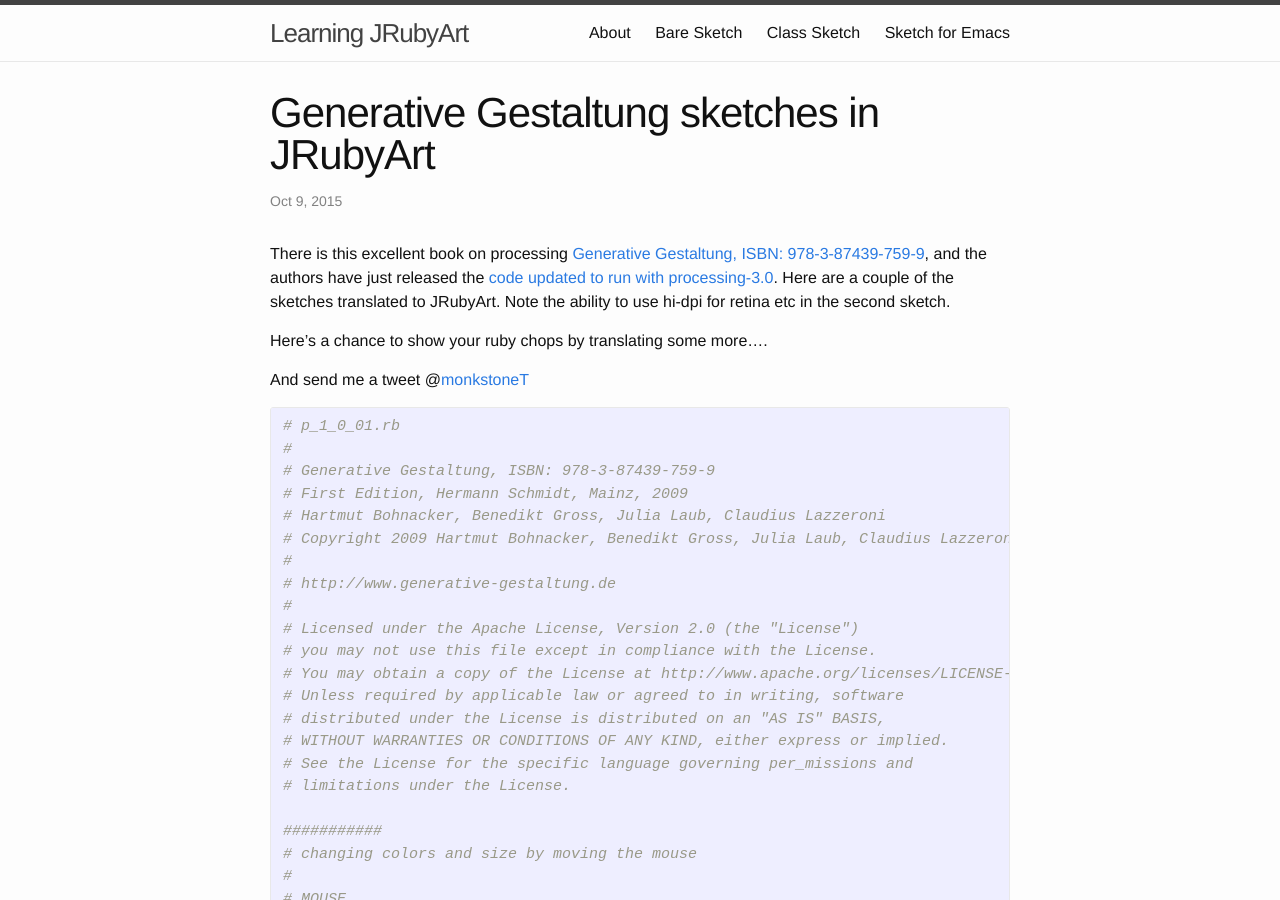
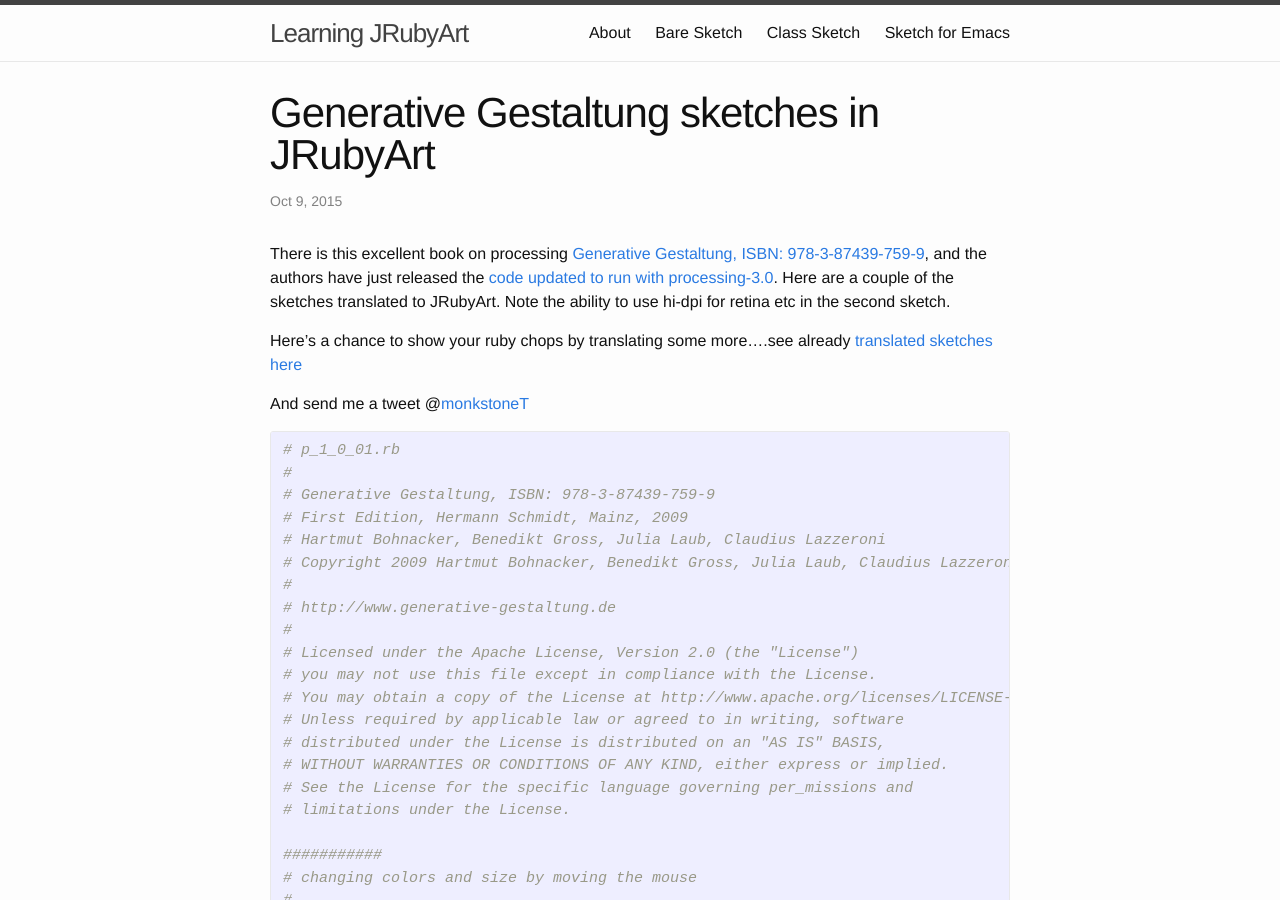
Before and after one commit to monkstone/monkstone.github.com, a Jekyll site: the page built from _posts/2015-10-09-generative.md, in a window 1280 px wide and 900 px high. Built offline with Jekyll 4.4.1, drawn with Linux system fonts in a browser that asks for light colours.

Commit message:
add link

```diff
--- a/_posts/2015-10-09-generative.md
+++ b/_posts/2015-10-09-generative.md
@@ -7,7 +7,7 @@ categories: jruby_art update
 
 There is this excellent book on processing [Generative Gestaltung, ISBN: 978-3-87439-759-9][generative], and the authors have just released the [code updated to run with processing-3.0][code]. Here are a couple of the sketches translated to JRubyArt. Note the ability to use hi-dpi for retina etc in the second sketch.
 
-Here's a chance to show your ruby chops by translating some more....
+Here's a chance to show your ruby chops by translating some more....see already [translated sketches here][sketches]
 
 And send me a tweet @[monkstoneT][twitter]
 
@@ -144,3 +144,4 @@ end
 [generative]:http://www.generative-gestaltung.de
 [code]:http://www.generative-gestaltung.de/code
 [twitter]:https://twitter.com/monkstoneT
+[sketches]:https://github.com/ruby-processing/Generative-Design-Code-in-Ruby
```
